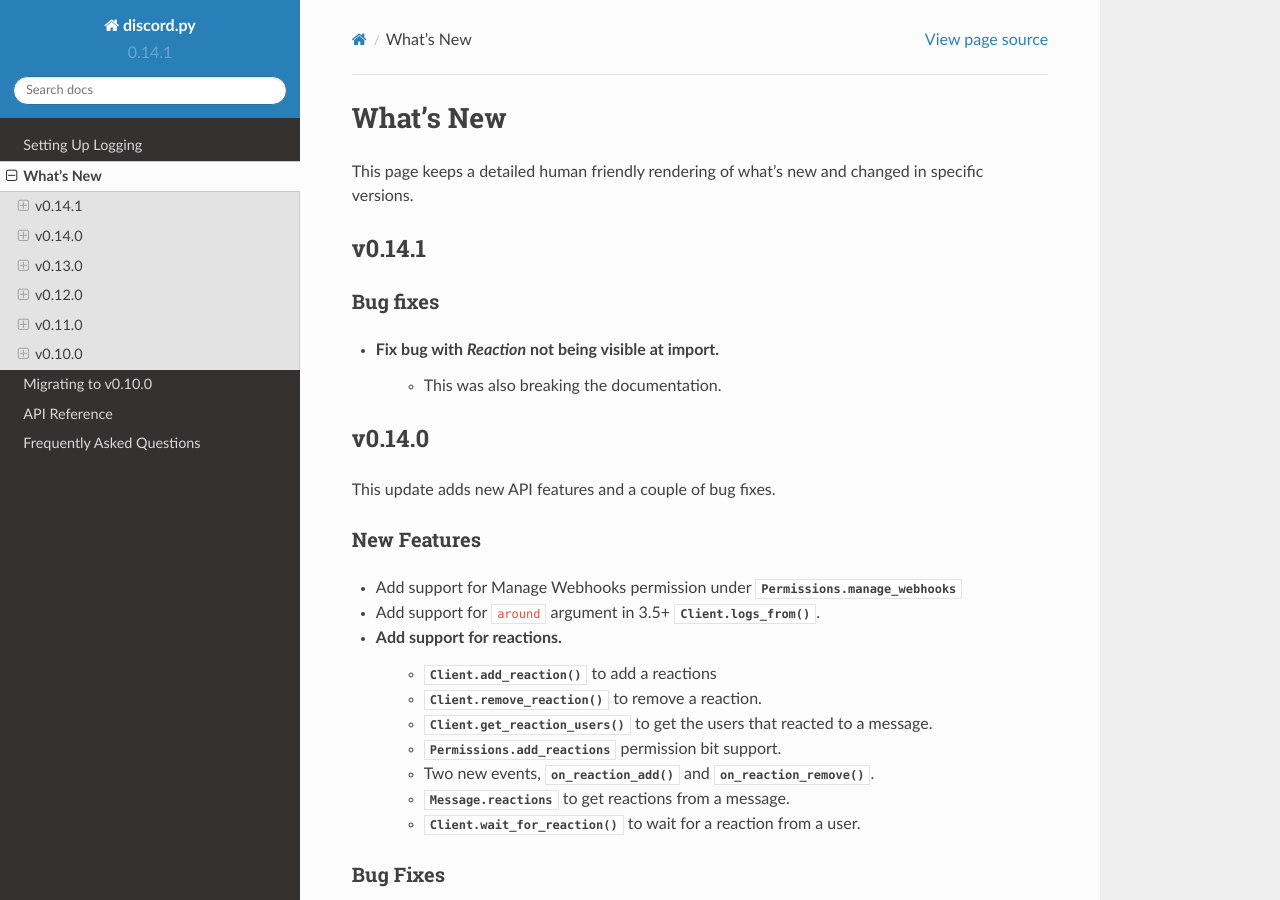
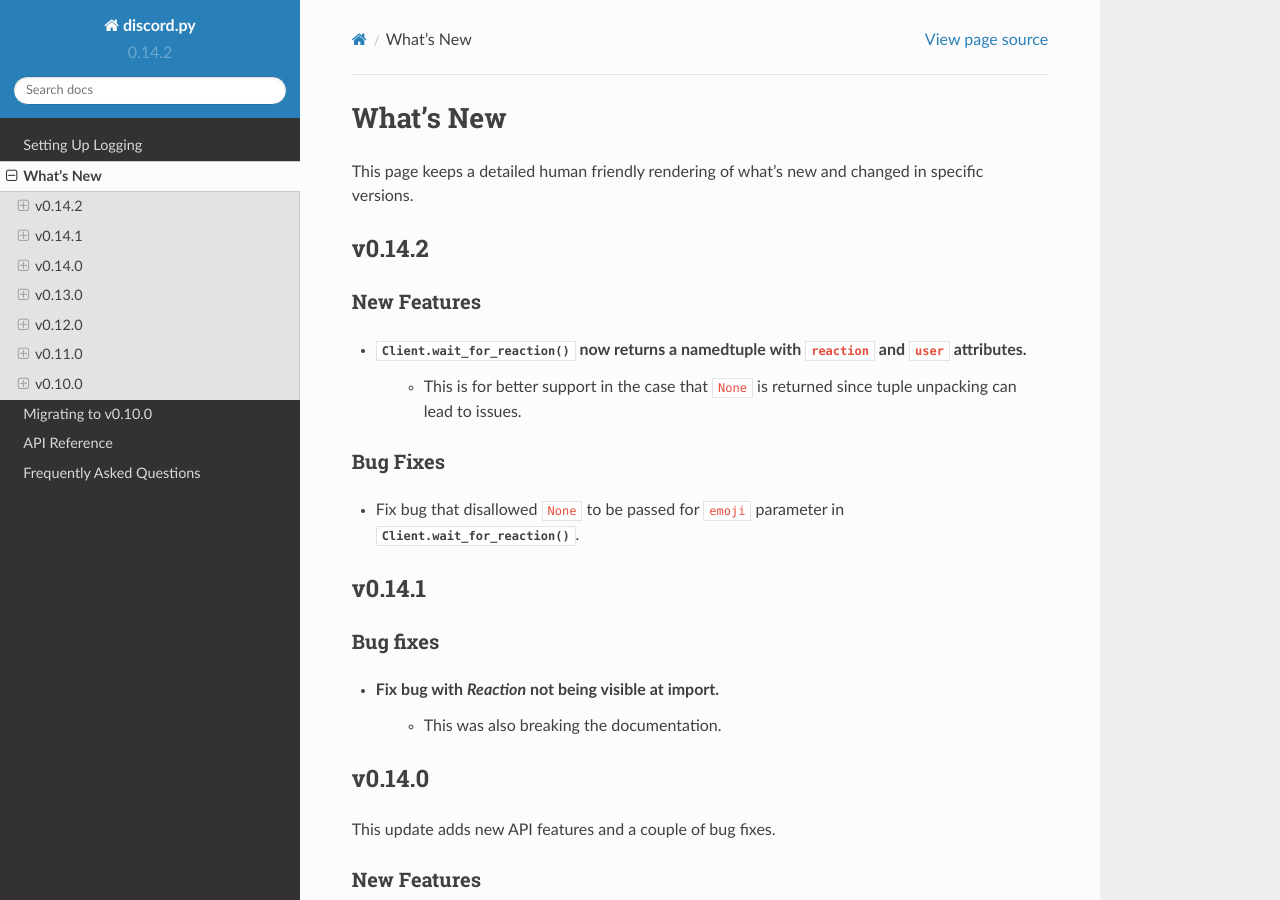
Before and after one commit to spartacus0816/dsbot, a Sphinx documentation site: the page built from docs/whats_new.rst, in a window 1280 px wide and 900 px high. Built offline with Sphinx 7.4.7 and the Read the Docs theme 2.0.0, drawn with Linux system fonts in a browser that asks for light colours.

Commit message:
Version bump to v0.14.2

```diff
--- a/discord/__init__.py
+++ b/discord/__init__.py
@@ -15,7 +15,7 @@ __title__ = 'discord'
 __author__ = 'Rapptz'
 __license__ = 'MIT'
 __copyright__ = 'Copyright 2015-2016 Rapptz'
-__version__ = '0.14.1'
+__version__ = '0.14.2'
 
 from .client import Client, AppInfo, ChannelPermissions
 from .user import User
@@ -42,7 +42,7 @@ import logging
 
 VersionInfo = namedtuple('VersionInfo', 'major minor micro releaselevel serial')
 
-version_info = VersionInfo(major=0, minor=14, micro=1, releaselevel='final', serial=0)
+version_info = VersionInfo(major=0, minor=14, micro=2, releaselevel='final', serial=0)
 
 try:
     from logging import NullHandler
--- a/docs/whats_new.rst
+++ b/docs/whats_new.rst
@@ -7,6 +7,22 @@ What's New
 
 This page keeps a detailed human friendly rendering of what's new and changed
 in specific versions.
+
+.. _v0p14p2:
+
+v0.14.2
+---------
+
+New Features
+~~~~~~~~~~~~~~
+
+- :meth:`Client.wait_for_reaction` now returns a namedtuple with ``reaction`` and ``user`` attributes.
+    - This is for better support in the case that ``None`` is returned since tuple unpacking can lead to issues.
+
+Bug Fixes
+~~~~~~~~~~
+
+- Fix bug that disallowed ``None`` to be passed for ``emoji`` parameter in :meth:`Client.wait_for_reaction`.
 
 .. _v0p14p1:
 
```
